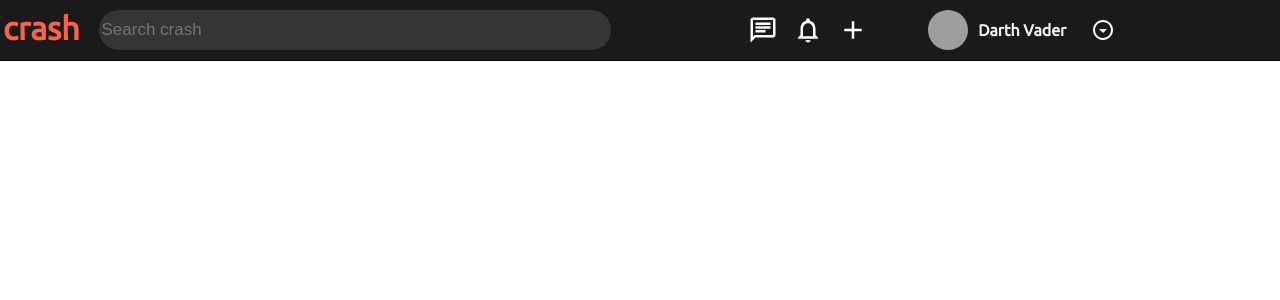
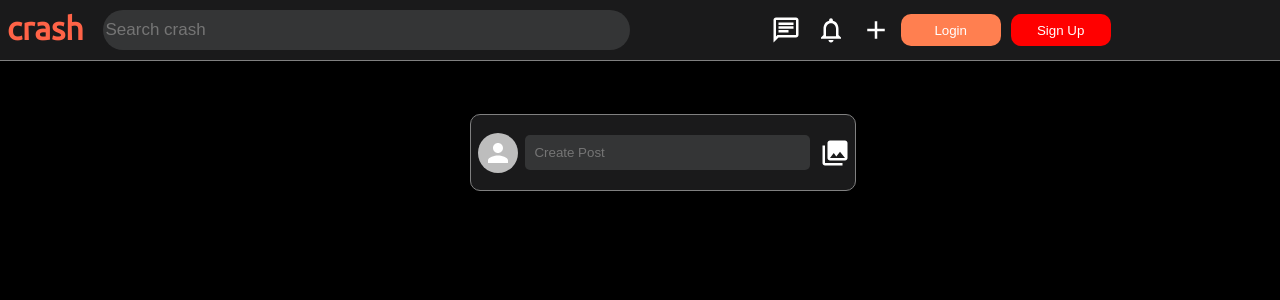
Before and after one commit to KlassiC-Man/crash, a React (Create React App) app: page / in a window 1280 px wide. Shown: the top 300 px of the page. Built offline with nearby package versions, Linux system fonts and the light colour scheme; grey boxes are pictures that could not be loaded.

Commit message:
Started with the body of the home page

```diff
--- a/package.json
+++ b/package.json
@@ -9,6 +9,7 @@
     "@testing-library/react": "^11.2.7",
     "@testing-library/user-event": "^12.8.3",
     "firebase": "^8.8.0",
+    "firebase-tools": "^9.16.0",
     "react": "^17.0.2",
     "react-dom": "^17.0.2",
     "react-router-dom": "^5.2.0",
--- a/public/index.html
+++ b/public/index.html
@@ -2,14 +2,12 @@
 <html lang="en">
   <head>
     <meta charset="utf-8" />
-    <link rel="icon" href="%PUBLIC_URL%/favicon.ico" />
     <meta name="viewport" content="width=device-width, initial-scale=1" />
     <meta name="theme-color" content="#000000" />
     <meta
       name="description"
       content="Web site created using create-react-app"
     />
-    <link rel="apple-touch-icon" href="%PUBLIC_URL%/logo192.png" />
     <!--
       manifest.json provides metadata used when your web app is installed on a
       user's mobile device or desktop. See https://developers.google.com/web/fundamentals/web-app-manifest/
--- a/src/App.js
+++ b/src/App.js
@@ -1,6 +1,7 @@
 import {BrowserRouter as Router, Switch, Route} from 'react-router-dom';
 import Home from './screens/Home/Home';
 import Login from './screens/login/Login';
+import Submit from './screens/Submit/Submit';
 
 function App() {
   return (
@@ -8,6 +9,7 @@ function App() {
         <Switch>
           <Route path='/' component={Home} exact />
           <Route path='/login' component={Login}  />
+          <Route path='/submit' component={Submit} />
         </Switch>
       </Router>
   );
--- a/src/firebase.js
+++ b/src/firebase.js
@@ -11,7 +11,9 @@ const firebaseConfig = {
     measurementId: "G-7ELGQ0L7X7"
   };
 
-const db = firebase.firestore();
-const auth = app.auth();
+firebase.initializeApp(firebaseConfig);
+var db = firebase.firestore();
+var auth = firebase.auth();
 
-export {db, auth};
+export default firebase;
+export {auth, db};
--- /dev/null
+++ b/src/requireAuth.js
@@ -0,0 +1,20 @@
+import React, { useState, useEffect } from "react";
+import { Redirect } from "react-router-dom";
+import firebase from 'firebase';
+
+export function requireAuth(Component) {
+  return function ComponentCheck(props) {
+    const [check, setCheck] = useState(false);
+    const [currentUser, setCurrentUser] = useState(null);
+
+    useEffect(() => {
+      const user = firebase.auth().currentUser;
+      setCurrentUser(user);
+      setCheck(true);
+    }, []);
+
+    const RedirectToLogin = <Redirect to="/" />;
+
+    return check && (currentUser !== null ? <Component {...props} /> : RedirectToLogin);
+  };
+}
--- a/src/screens/Home/Home.js
+++ b/src/screens/Home/Home.js
@@ -1,10 +1,12 @@
 import React from 'react';
+import Body from './components/Body';
 import Header from './components/Header';
 
 function Home() {
     return (
-        <div style={{height: '100%', flexDirection: 'column', backgroundColor: '#272729'}}>
+        <div style={{height: '100%', flexDirection: 'column', backgroundColor: 'black'}}>
             <Header style={{flex: 0.20}} />
+            <Body style={{flex: 1}} />
         </div>
     )
 }
--- /dev/null
+++ b/src/screens/Home/components/Body.css
@@ -0,0 +1,41 @@
+.body {
+    height: 100vh;
+    display: flex;
+    flex-direction: column;
+    justify-content: flex-start;
+    margin-top: 3px;
+}
+
+.bodyPostSender {
+    flex-direction: row;
+    display: flex;
+    margin-left: 470px;
+    border: 0.2px solid gray;
+    margin-top: 50px;
+    width: 30%;
+    place-items: center;
+    border-radius: 10px;
+    background-color: #1A1A1B;
+}
+
+.bodyPostSender > input {
+    margin: 20px;
+    margin-left: 7px;
+    background: #343536;
+    border: none;
+    flex: 1;
+    height: 33px;
+    border-radius: 5px;
+    margin-right: 10px;
+}
+
+.bodyPostSender > input:hover {
+    border: 1px solid whitesmoke;
+    background: #1A1A1B;
+}
+
+.bodyPostSender > .MuiSvgIcon-root {
+    height: 30px;
+    width: 30px;
+    margin-right: 5px;
+}
--- /dev/null
+++ b/src/screens/Home/components/Body.js
@@ -0,0 +1,30 @@
+import { Avatar } from '@material-ui/core';
+import React from 'react';
+import './Body.css';
+import firebase from 'firebase';
+import { Link, useHistory } from 'react-router-dom';
+import PhotoLibraryIcon from '@material-ui/icons/PhotoLibrary';
+
+function Body() {
+    const user = firebase.auth().currentUser;
+
+    //useHistory init
+    const history = useHistory();
+
+    function redirectToSubmit(e) {
+        e.preventDefault();
+        history.push('/submit');
+    }
+
+    return (
+        <div className='body'>
+            <div className='bodyPostSender'>
+                {user !== null ? <Avatar src={user.photoURL} style={{marginLeft: 7}} /> : <Avatar style={{marginLeft: 7}} />}
+                <input type='text' placeholder='  Create Post' onClick={redirectToSubmit} />
+                <PhotoLibraryIcon />
+            </div>
+        </div>
+    )
+}
+
+export default Body;
--- a/src/screens/Home/components/Header.css
+++ b/src/screens/Home/components/Header.css
@@ -1,5 +1,5 @@
 .header {
-    border-bottom: 1px solid black;
+    border-bottom: 1px solid gray;
     height: 60px;
     flex-direction: row;
     display: flex;
@@ -8,7 +8,7 @@
 
 .headerLeft > h1 {
     margin-top: 10px;
-    margin-left: 3px;
+    margin-left: 7px;
     color: tomato;
 }
 
@@ -93,3 +93,34 @@
     color: #fff;
     margin-left: 25px;
 }
+
+.profileDoesntExist {
+    display: flex;
+    flex-direction: row;
+    align-items: center;
+}
+
+.login {
+    background: coral;
+    border: none;
+    border-radius: 10px;
+    height: 32px;
+    width: 100px;
+}
+
+.signUp {
+    background: red;
+    border: none;
+    border-radius: 10px;
+    height: 32px;
+    width: 100px;
+    margin-left: 10px;
+}
+
+.login:hover {
+    background: red;
+}
+
+.signUp:hover {
+    background: coral;
+}
--- a/src/screens/Home/components/Header.js
+++ b/src/screens/Home/components/Header.js
@@ -6,9 +6,16 @@ import { IconButton } from '@material-ui/core';
 import ArrowDropDownCircleOutlinedIcon from '@material-ui/icons/ArrowDropDownCircleOutlined';
 import './Header.css';
 import { Avatar } from '@material-ui/core';
+import firebase from 'firebase';
+import {auth, db} from '../../../firebase';
+import { Redirect } from 'react-router';
+import { Link } from 'react-router-dom';
 
 function Header() {
     const [search, setSearch] = useState('');
+
+    // the current user
+    const user = firebase.auth().currentUser;
 
     return (
         <div className='header'>
@@ -23,11 +30,22 @@ function Header() {
                 <NotificationsNoneOutlinedIcon />
                 <AddOutlinedIcon />
             </div>
-            <div className='headerProfile'>
-                <Avatar src={'https://external-content.duckduckgo.com/iu/?u=https%3A%2F%2Ftse3.mm.bing.net%2Fth%3Fid%3DOIP.sMRzxqyo6BQD4CE5VPaEMgHaE7%26pid%3DApi&f=1'} />
-                <h4>Darth Vader</h4>
-                <ArrowDropDownCircleOutlinedIcon />
-            </div>
+            {
+                user !== null ? (
+                    <div className='headerProfile'>
+                        <Avatar src={user.photoURL} />
+                        <h4>Darth Vader</h4>
+                        <ArrowDropDownCircleOutlinedIcon />
+                    </div>
+                ) : (
+                    <div className='profileDoesntExist'>
+                        <Link to='/login'>
+                            <button className='login'>Login</button>
+                        </Link>
+                        <button className='signUp'>Sign Up</button>
+                    </div>
+                )
+            }
         </div>
     )
 }
--- /dev/null
+++ b/src/screens/Submit/Submit.js
@@ -0,0 +1,12 @@
+import React from 'react';
+import { requireAuth } from '../../requireAuth';
+
+function Submit() {
+    return (
+        <div>
+            Submit Page
+        </div>
+    )
+}
+
+export default requireAuth(Submit);
```
Also changed, not shown: src/components/Post.js (added, +13 -0 lines), public/logo192.png (deleted), public/logo512.png (deleted).
